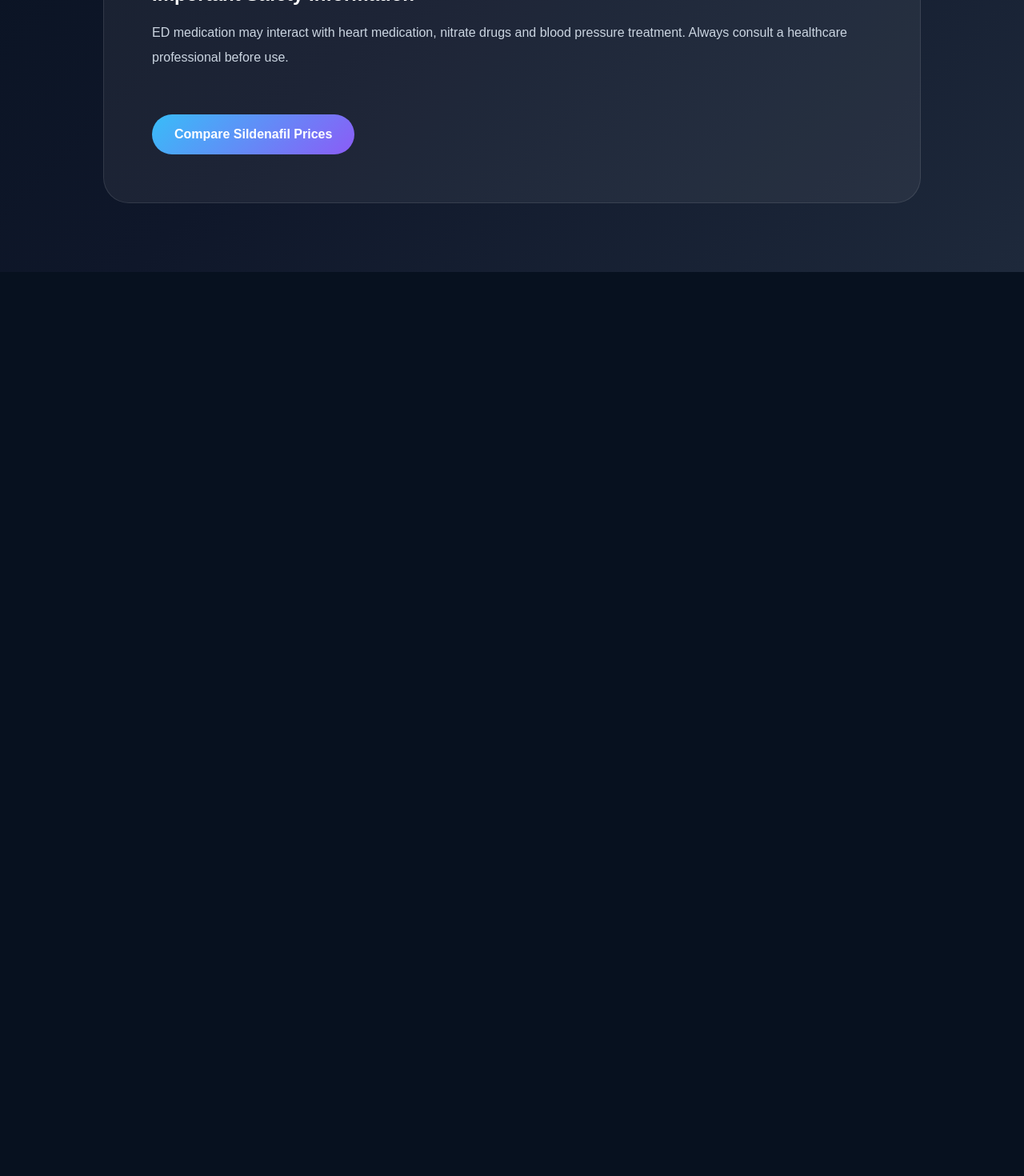
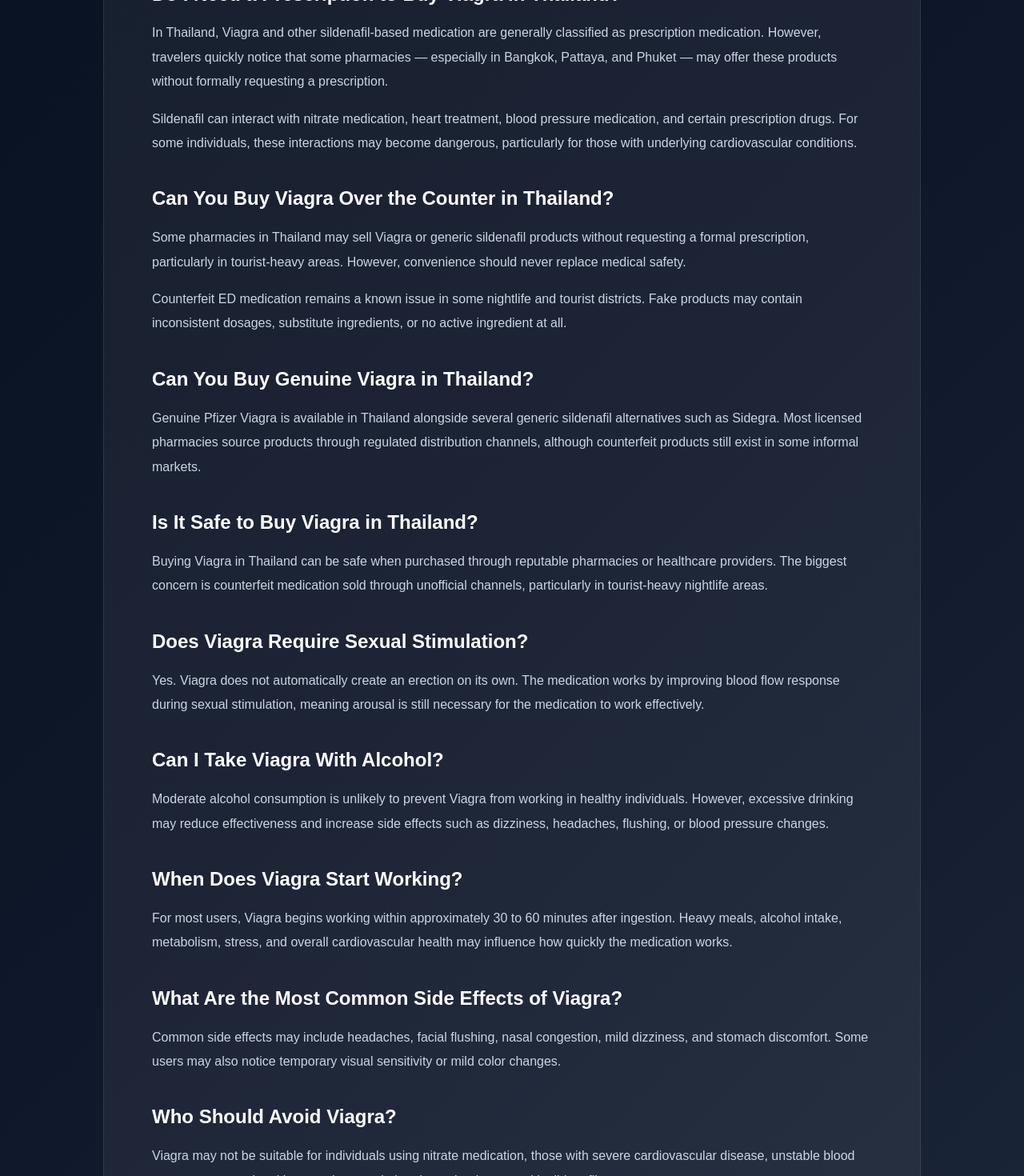
Before and after one commit to memberx100/best-price-sildenafil-thailand.com, a Next.js app: page /app/viagra-thailand-guide in a window 1280 px wide. Shown: the part 620-2090 px from the top of the page at 80% size. Before the commit the page ends 960 px from the top, so only its background shows below. Built offline with nearby package versions, Linux system fonts and the light colour scheme.

Commit message:
Update page.tsx

```diff
--- a/app/app/viagra-thailand-guide/page.tsx
+++ b/app/app/viagra-thailand-guide/page.tsx
@@ -57,6 +57,194 @@
         </p>
 
         <h2 style={{ marginTop: "40px" }}>
+          Do I Need a Prescription to Buy Viagra in Thailand?
+        </h2>
+
+        <p
+          style={{
+            color: "#cbd5e1",
+            lineHeight: 1.9,
+          }}
+        >
+          In Thailand, Viagra and other sildenafil-based medication
+          are generally classified as prescription medication.
+          However, travelers quickly notice that some pharmacies —
+          especially in Bangkok, Pattaya, and Phuket — may offer
+          these products without formally requesting a prescription.
+        </p>
+
+        <p
+          style={{
+            color: "#cbd5e1",
+            lineHeight: 1.9,
+          }}
+        >
+          Sildenafil can interact with nitrate medication, heart
+          treatment, blood pressure medication, and certain
+          prescription drugs. For some individuals, these interactions
+          may become dangerous, particularly for those with
+          underlying cardiovascular conditions.
+        </p>
+
+        <h2 style={{ marginTop: "40px" }}>
+          Can You Buy Viagra Over the Counter in Thailand?
+        </h2>
+
+        <p
+          style={{
+            color: "#cbd5e1",
+            lineHeight: 1.9,
+          }}
+        >
+          Some pharmacies in Thailand may sell Viagra or generic
+          sildenafil products without requesting a formal
+          prescription, particularly in tourist-heavy areas.
+          However, convenience should never replace medical safety.
+        </p>
+
+        <p
+          style={{
+            color: "#cbd5e1",
+            lineHeight: 1.9,
+          }}
+        >
+          Counterfeit ED medication remains a known issue in some
+          nightlife and tourist districts. Fake products may contain
+          inconsistent dosages, substitute ingredients, or no active
+          ingredient at all.
+        </p>
+
+        <h2 style={{ marginTop: "40px" }}>
+          Can You Buy Genuine Viagra in Thailand?
+        </h2>
+
+        <p
+          style={{
+            color: "#cbd5e1",
+            lineHeight: 1.9,
+          }}
+        >
+          Genuine Pfizer Viagra is available in Thailand alongside
+          several generic sildenafil alternatives such as Sidegra.
+          Most licensed pharmacies source products through regulated
+          distribution channels, although counterfeit products still
+          exist in some informal markets.
+        </p>
+
+        <h2 style={{ marginTop: "40px" }}>
+          Is It Safe to Buy Viagra in Thailand?
+        </h2>
+
+        <p
+          style={{
+            color: "#cbd5e1",
+            lineHeight: 1.9,
+          }}
+        >
+          Buying Viagra in Thailand can be safe when purchased through
+          reputable pharmacies or healthcare providers. The biggest
+          concern is counterfeit medication sold through unofficial
+          channels, particularly in tourist-heavy nightlife areas.
+        </p>
+
+        <h2 style={{ marginTop: "40px" }}>
+          Does Viagra Require Sexual Stimulation?
+        </h2>
+
+        <p
+          style={{
+            color: "#cbd5e1",
+            lineHeight: 1.9,
+          }}
+        >
+          Yes. Viagra does not automatically create an erection on
+          its own. The medication works by improving blood flow
+          response during sexual stimulation, meaning arousal is still
+          necessary for the medication to work effectively.
+        </p>
+
+        <h2 style={{ marginTop: "40px" }}>
+          Can I Take Viagra With Alcohol?
+        </h2>
+
+        <p
+          style={{
+            color: "#cbd5e1",
+            lineHeight: 1.9,
+          }}
+        >
+          Moderate alcohol consumption is unlikely to prevent Viagra
+          from working in healthy individuals. However, excessive
+          drinking may reduce effectiveness and increase side effects
+          such as dizziness, headaches, flushing, or blood pressure
+          changes.
+        </p>
+
+        <h2 style={{ marginTop: "40px" }}>
+          When Does Viagra Start Working?
+        </h2>
+
+        <p
+          style={{
+            color: "#cbd5e1",
+            lineHeight: 1.9,
+          }}
+        >
+          For most users, Viagra begins working within approximately
+          30 to 60 minutes after ingestion. Heavy meals, alcohol
+          intake, metabolism, stress, and overall cardiovascular
+          health may influence how quickly the medication works.
+        </p>
+
+        <h2 style={{ marginTop: "40px" }}>
+          What Are the Most Common Side Effects of Viagra?
+        </h2>
+
+        <p
+          style={{
+            color: "#cbd5e1",
+            lineHeight: 1.9,
+          }}
+        >
+          Common side effects may include headaches, facial flushing,
+          nasal congestion, mild dizziness, and stomach discomfort.
+          Some users may also notice temporary visual sensitivity or
+          mild color changes.
+        </p>
+
+        <h2 style={{ marginTop: "40px" }}>
+          Who Should Avoid Viagra?
+        </h2>
+
+        <p
+          style={{
+            color: "#cbd5e1",
+            lineHeight: 1.9,
+          }}
+        >
+          Viagra may not be suitable for individuals using nitrate
+          medication, those with severe cardiovascular disease,
+          unstable blood pressure, or people taking certain
+          prescription drugs that interact with sildenafil.
+        </p>
+
+        <h2 style={{ marginTop: "40px" }}>
+          How to Use Viagra Correctly
+        </h2>
+
+        <p
+          style={{
+            color: "#cbd5e1",
+            lineHeight: 1.9,
+          }}
+        >
+          Viagra is typically taken around 30–60 minutes before
+          sexual activity and is intended for on-demand use. Many
+          users find that avoiding heavy meals and excessive alcohol
+          improves overall effectiveness and reduces side effects.
+        </p>
+
+        <h2 style={{ marginTop: "40px" }}>
           Important Safety Information
         </h2>
 
```
